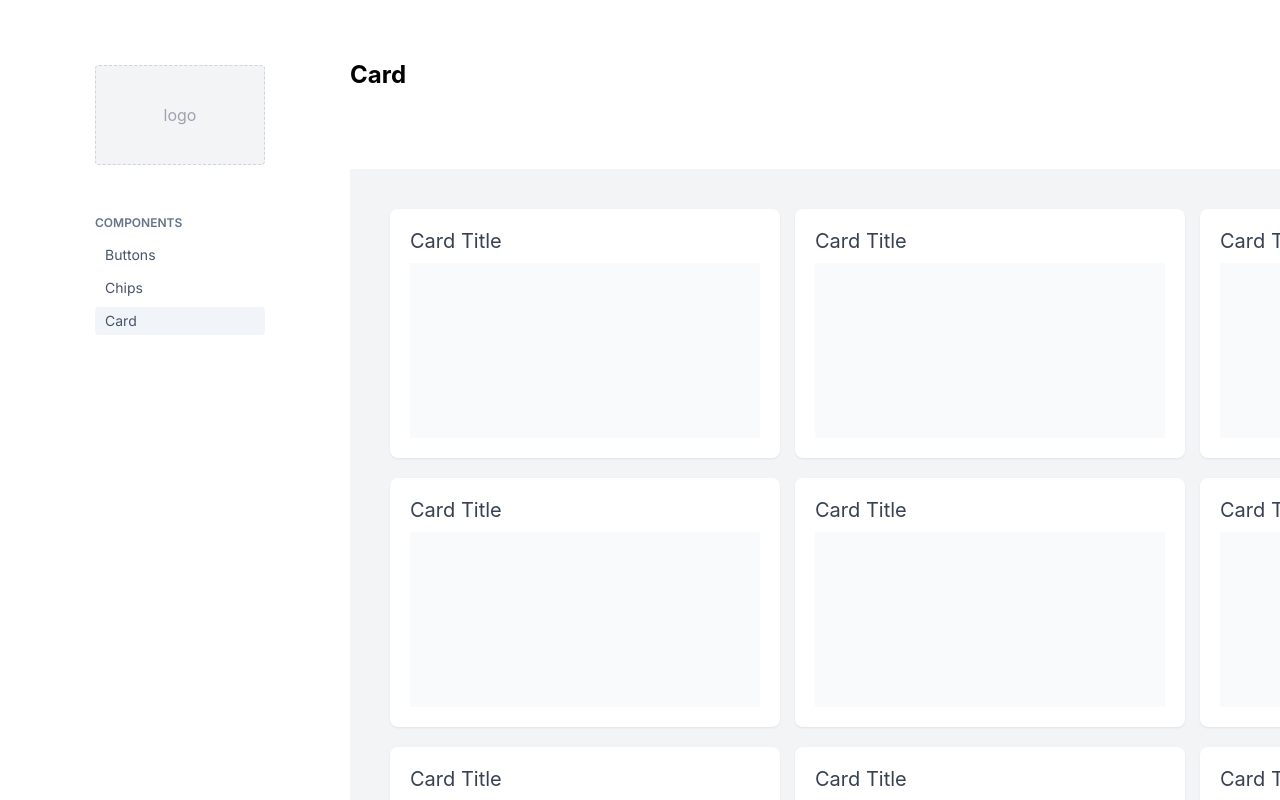
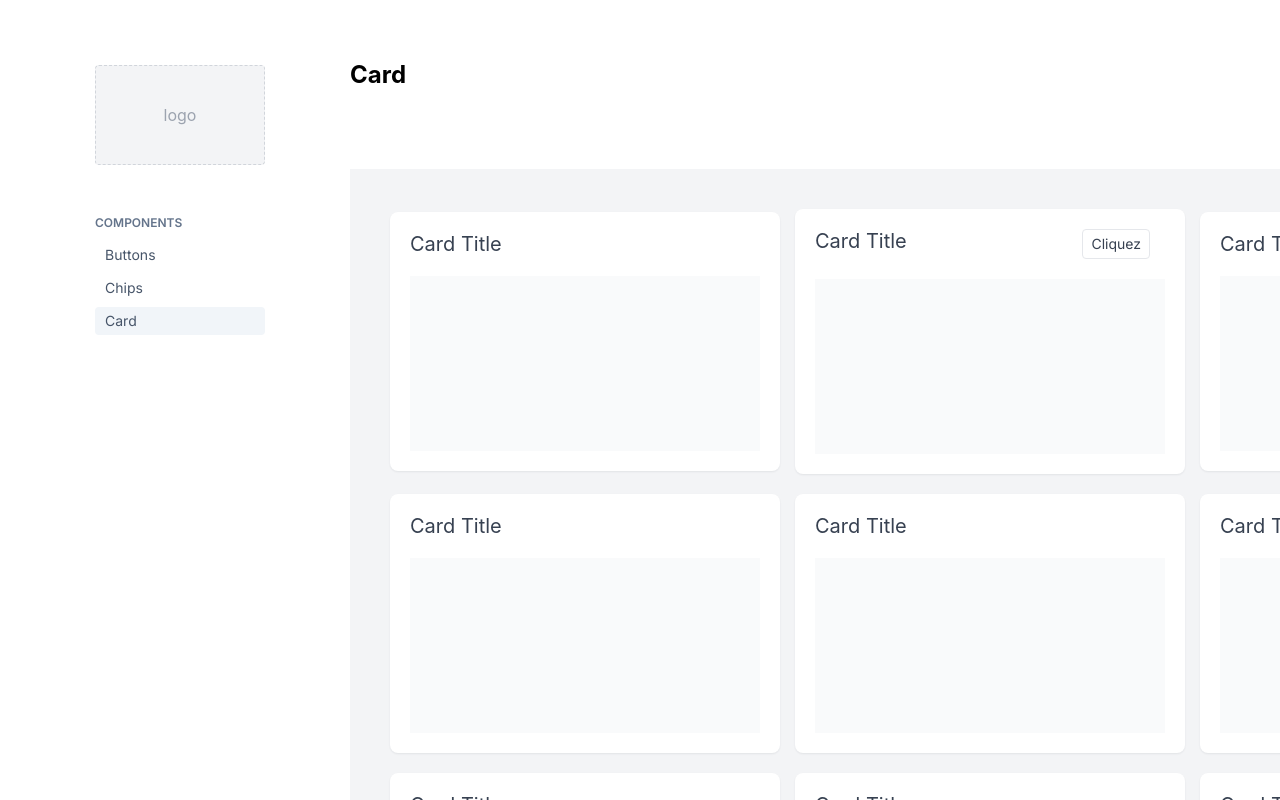
Before and after one commit to LePtiDev/vue-encyclopedia, a Vue app: page /card in a window 1280 px wide. Shown: the top 800 px of the page. Built offline with nearby package versions, Linux system fonts and the light colour scheme; some icons are missing.

Commit message:
add button in card

```diff
--- a/src/components/card/EnCard.vue
+++ b/src/components/card/EnCard.vue
@@ -2,17 +2,21 @@
   <div class="card-container">
     <div class="card-header">
       <p class="card-title">{{ title }}</p>
-      <i v-if="icon" class="icon" :class="icon"></i>
+      <i v-if="icon && !button" class="icon" :class="icon"></i>
+      <en-button v-if="!icon && button" class="margin-element" type="secondary" small :title="button" />
     </div>
     <slot class="card-content"> </slot>
   </div>
 </template>
 <script lang="ts">
+import EnButton from "../button/EnButton.vue";
 export default {
+  components: {EnButton},
   name: "EnCard",
   props: {
     title: String,
     icon: String,
+    button: String,
   },
 };
 </script>
--- a/src/scss/components/card/card.scss
+++ b/src/scss/components/card/card.scss
@@ -9,9 +9,10 @@
 .card-header{
     display:flex;
     justify-content:space-between;
+    margin-bottom: 20px;
 }
 .card-title{
-    margin-bottom: 10px;
+    margin-bottom: 0px;
     font-size:20px;
     color:map-get($colors ,cool-gray--700)
 }
--- a/src/views/CardView.vue
+++ b/src/views/CardView.vue
@@ -10,7 +10,7 @@
           </template>
         </en-card>
 
-        <en-card class="margin-element" title="Card Title">
+        <en-card class="margin-element" title="Card Title" button="Cliquez">
           <template v-slot>
             <div class="card-placeholder"></div>
           </template>
```
